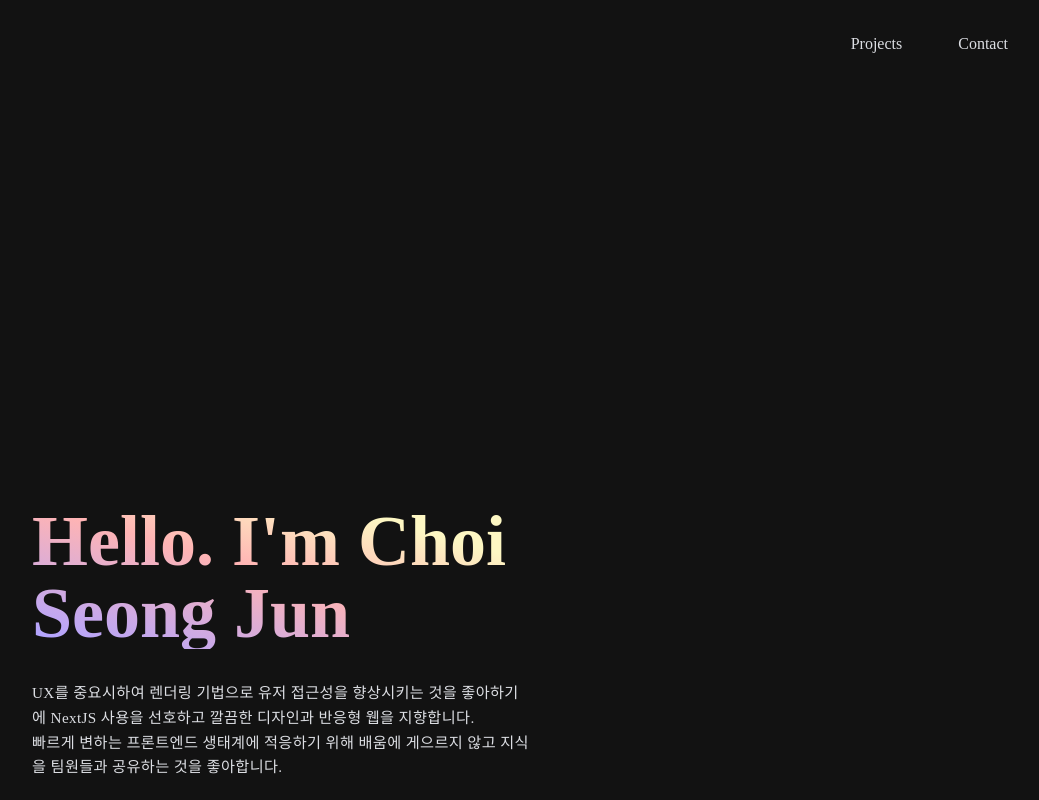
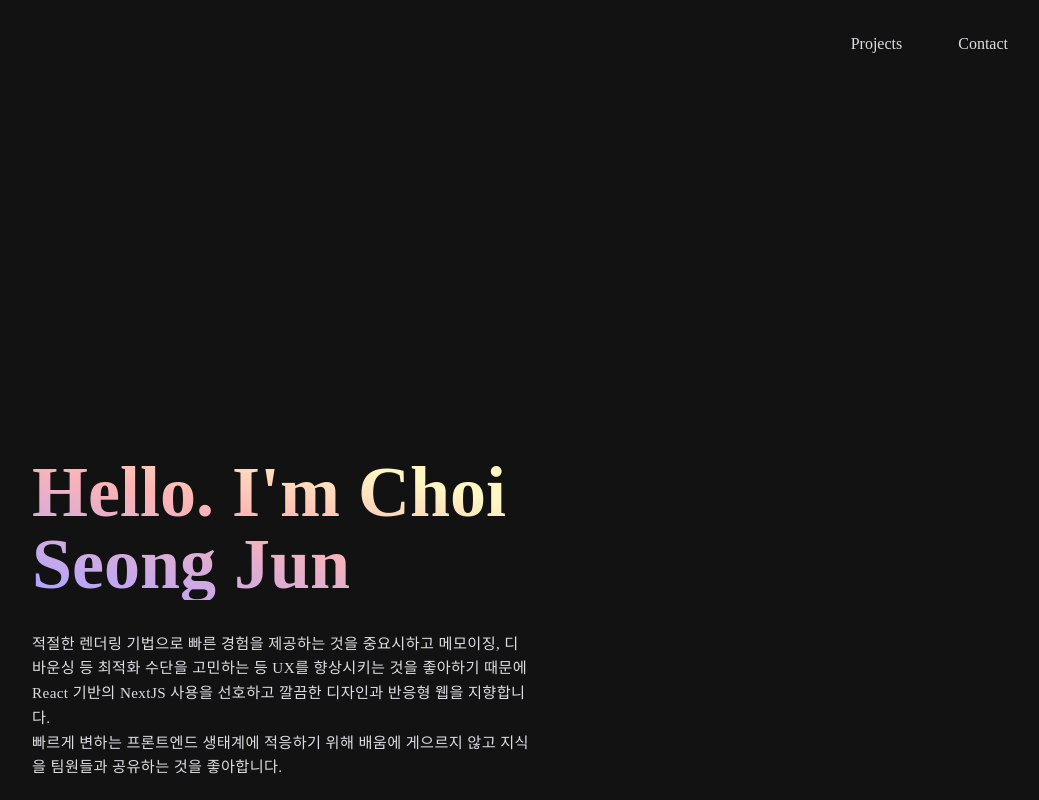
Before and after one commit to dv970406/blog, a Next.js app in the folder frontend/: page / in a window 1280 px wide. Shown: the top 800 px of the page, without its empty margins (112-1151 px from the left). Built offline with nearby package versions, Linux system fonts and the light colour scheme; a web font is replaced by a local one.

Commit message:
style: Add Recoil to Skills
- 스킬셋에 recoil 추가
- 소개글 일부수정

```diff
--- a/frontend/src/components/organisms/home/Bio.tsx
+++ b/frontend/src/components/organisms/home/Bio.tsx
@@ -3,8 +3,10 @@ import React from "react";
 const Bio = () => {
   return (
     <p className="mt-8 leading-relaxed tracking-wide break-words text-sub">
-      UX를 중요시하여 렌더링 기법으로 유저 접근성을 향상시키는 것을 좋아하기에
-      NextJS 사용을 선호하고 깔끔한 디자인과 반응형 웹을 지향합니다.
+      적절한 렌더링 기법으로 빠른 경험을 제공하는 것을 중요시하고 메모이징,
+      디바운싱 등 최적화 수단을 고민하는 등 UX를 향상시키는 것을 좋아하기 때문에
+      React 기반의 NextJS 사용을 선호하고 깔끔한 디자인과 반응형 웹을
+      지향합니다.
       <br />
       빠르게 변하는 프론트엔드 생태계에 적응하기 위해 배움에 게으르지 않고
       지식을 팀원들과 공유하는 것을 좋아합니다.
--- a/frontend/src/components/templates/home/Skills.tsx
+++ b/frontend/src/components/templates/home/Skills.tsx
@@ -1,6 +1,5 @@
 import Title from "@/components/atomics/Title";
 import Skill from "@/components/organisms/home/Skill";
-import Image from "next/image";
 import React from "react";
 
 const LOGOS = [
@@ -12,6 +11,7 @@ const LOGOS = [
   "Relay",
   "Styled-Components",
   "TailwindCSS",
+  "Recoil",
 ];
 const Skills = () => {
   return (
```
Also changed, not shown: frontend/public/skills/Recoil.svg (added).
